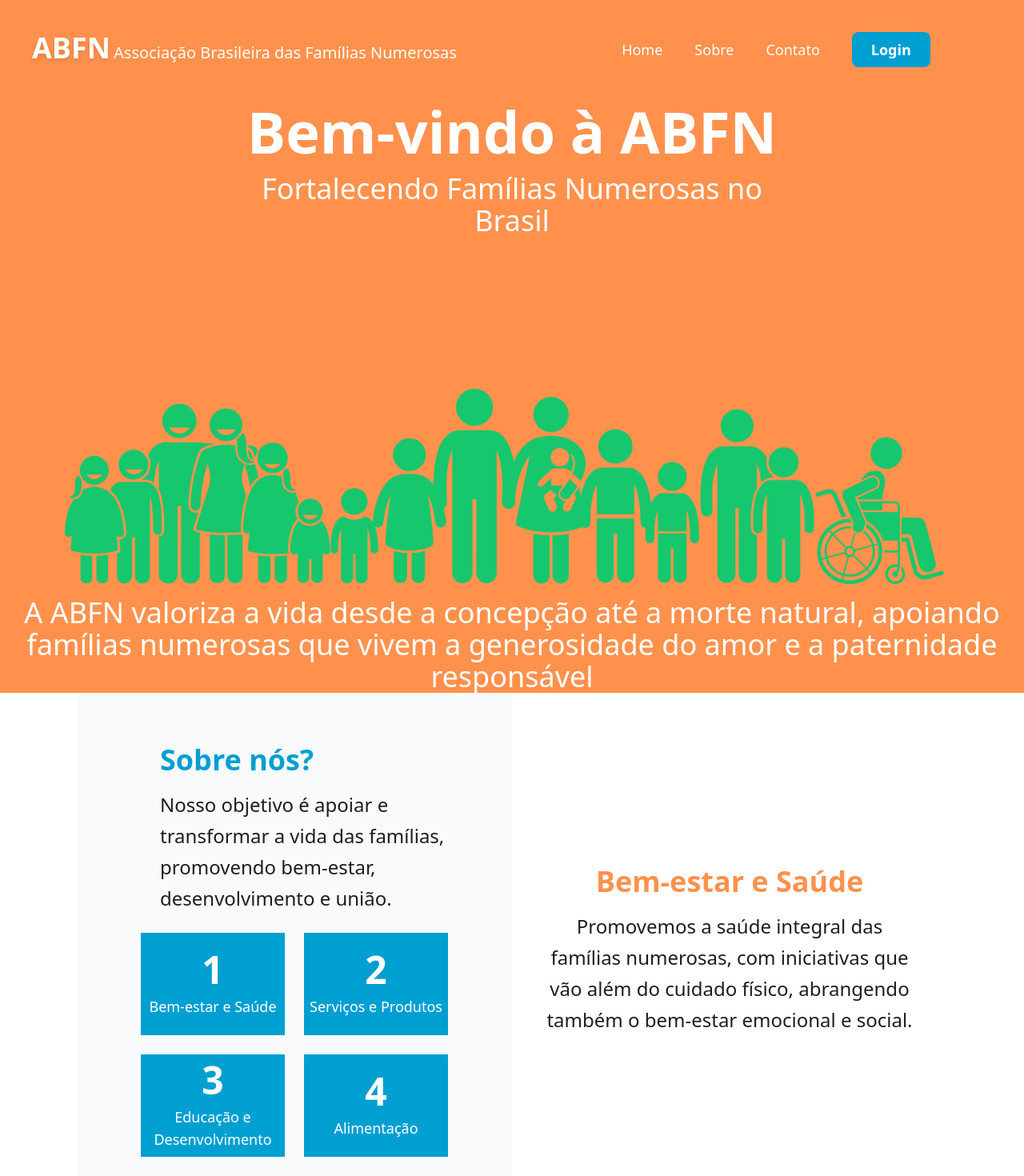
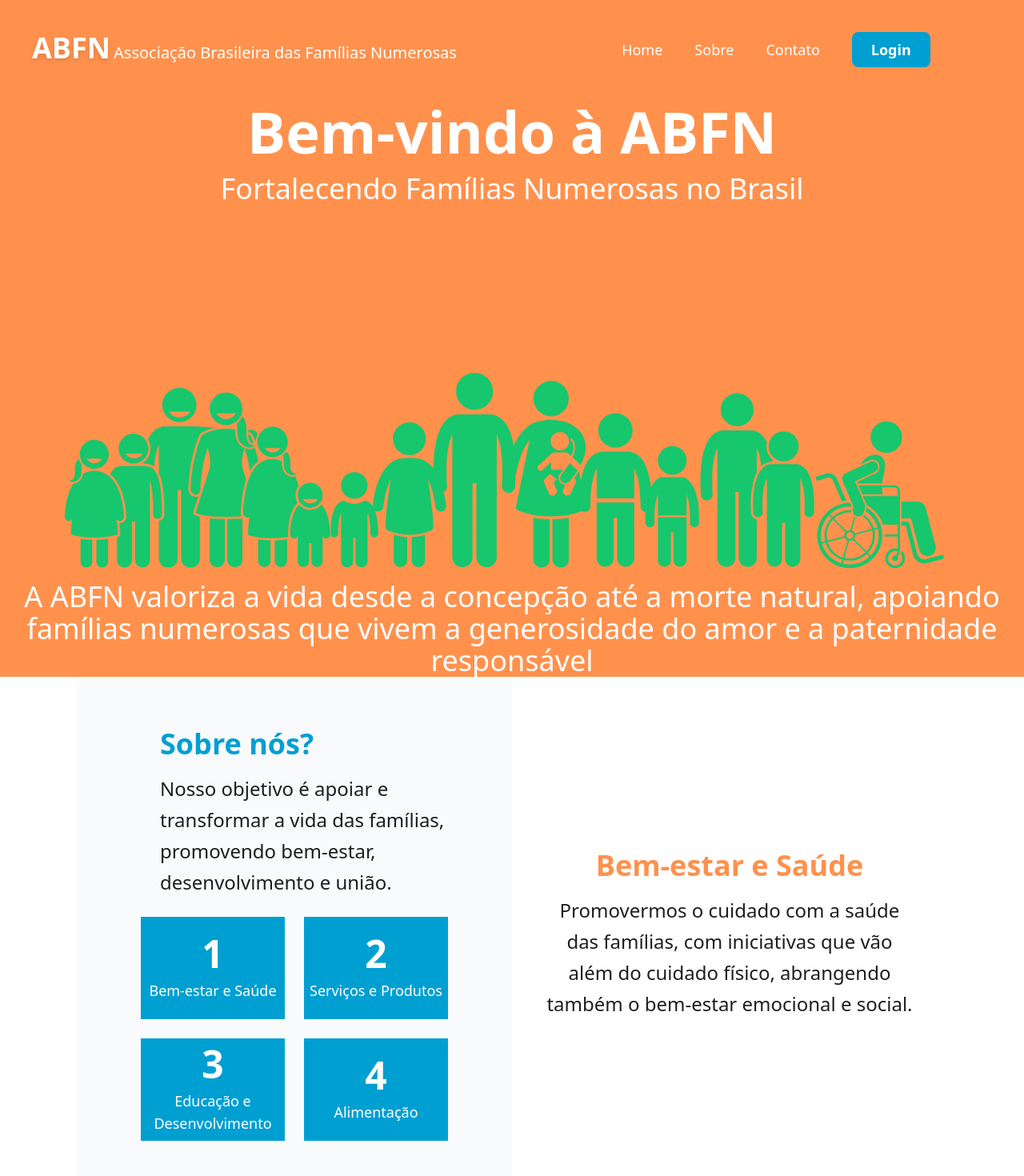
Before and after one commit to GuilhermeSegattoo/ABFN, a Next.js app: page / in a window 1280 px wide. Shown: the top 1470 px of the page at 80% size. Built offline with nearby package versions, Linux system fonts and the light colour scheme.

Commit message:
ajustes 3

```diff
--- a/src/components/layout/NavBar.tsx
+++ b/src/components/layout/NavBar.tsx
@@ -52,19 +52,14 @@ const NavBar: FC<NavBarProps> = ({}) => {
         </div>
         <ul className="flex flex-col gap-10 items-center px-20 mt-20">
         <li className="text-dark font-medium text-lg hover:border-b-4 hover:border-third hover:text-third">
-          <Link href={"#"}>Home</Link>
+          <Link href={"#home"}>Home</Link>
         </li>
         <li className="text-dark font-light text-lg hover:border-b-4 hover:border-third hover:text-third">
-          <Link href={"#"}>Sobre</Link>
+          <Link href={"#sobre"}>Sobre</Link>
         </li>
+
         <li className="text-dark font-light text-lg hover:border-b-4 hover:border-third hover:text-third">
-          <Link href={"#"}>Associados</Link>
-        </li>
-        <li className="text-dark font-light text-lg hover:border-b-4 hover:border-third hover:text-third">
-          <Link href={"#"}>Notícias</Link>
-        </li>
-        <li className="text-dark font-light text-lg hover:border-b-4 hover:border-third hover:text-third">
-          <Link href={"#"}>Contato</Link>
+          <Link href={"#contato"}>Contato</Link>
         </li>
         <li className="text-light  text-lg">
         <a href="/login" className="inline-block px-6 py-2 text-white bg-third rounded-lg hover:bg-secondary font-semibold transition duration-300 ease-in-out">
--- a/src/components/organism/Hero.tsx
+++ b/src/components/organism/Hero.tsx
@@ -18,11 +18,11 @@ const Hero: FC<HeroProps> = ({}) => {
       </h1>
 
       {/* Frase */}
-      <p className="text-light font-medium text-xl sm:text-2xl xl:text-4xl mt-4 text-center leading-relaxed max-w-2xl">
+      <p className="text-light font-medium text-xl sm:text-xl sm:mb-5 xl:text-4xl mt-4 text-center leading-relaxed max-w-3xl">
          Fortalecendo Famílias Numerosas no Brasil
       </p>
        {/* Slider */}
-       <div className="mt-[-60px] sm:mt-[-80px] lg:mt-[-200px] w-full max-w-7xl px-4">
+       <div className="mt-[30px] sm:mt-[40px] lg:mt-[-200px] w-full max-w-7xl px-4">
         <FamilySection />
       </div>
       <p className="text-light font-light text-xl sm:text-2xl xl:text-4xl mt-4 text-center leading-relaxed max-w-7xl">
--- a/src/components/organism/Subscription.tsx
+++ b/src/components/organism/Subscription.tsx
@@ -10,7 +10,7 @@ const Vantagens = () => {
       id: 1,
       title: "Bem-estar e Saúde",
       description:
-        "Promovemos a saúde integral das famílias numerosas, com iniciativas que vão além do cuidado físico, abrangendo também o bem-estar emocional e social.",
+        "Promovermos o cuidado com a saúde das famílias, com iniciativas que vão além do cuidado físico, abrangendo também o bem-estar emocional e social.",
     },
     {
       id: 2,
```
